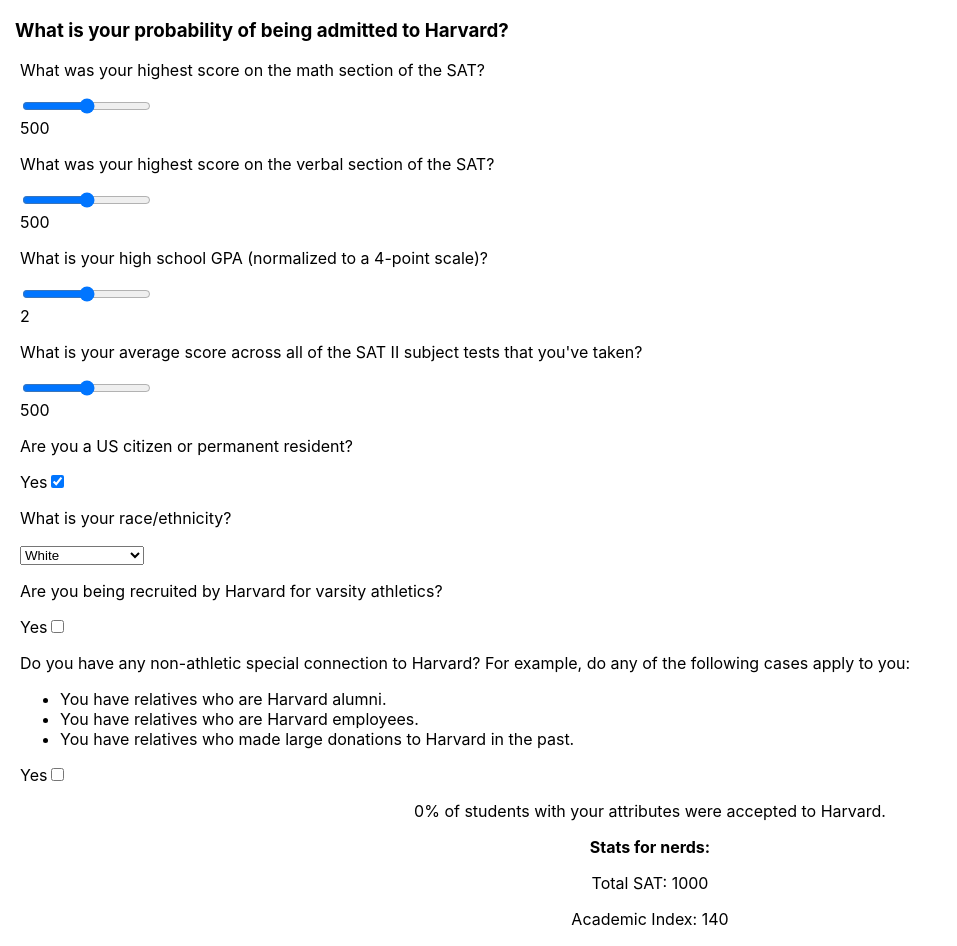
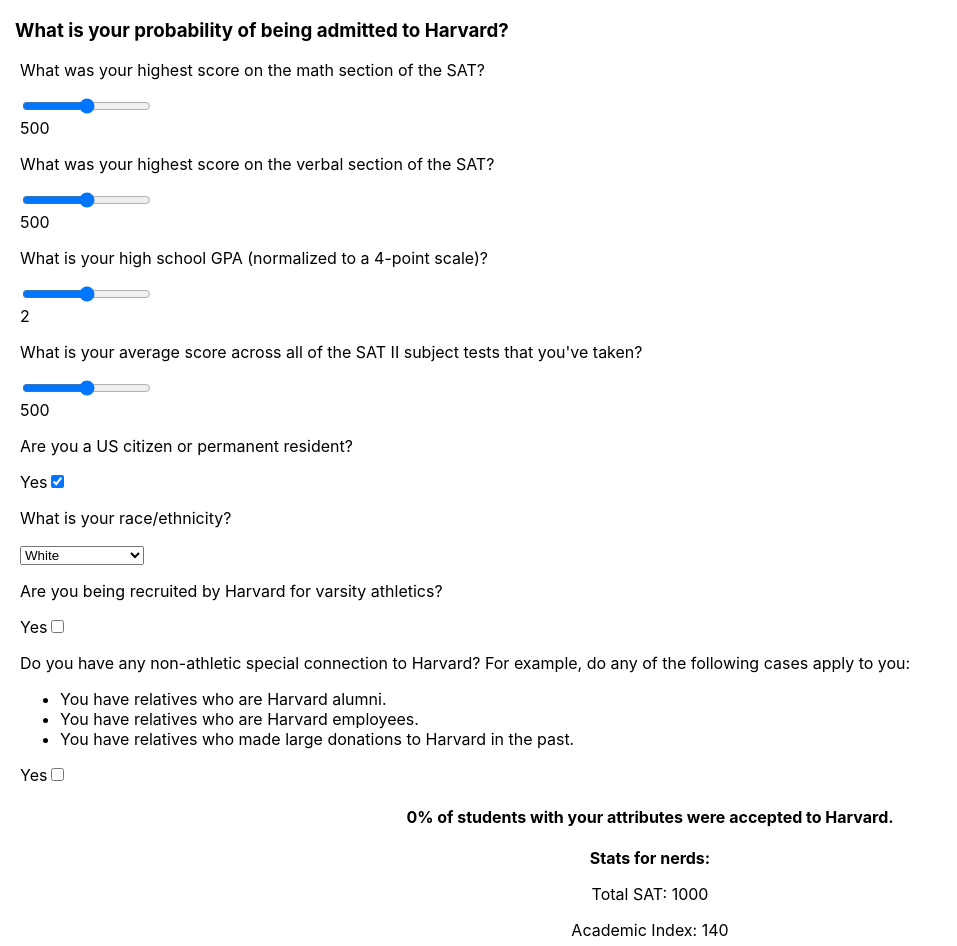
Before and after one commit to wkoury/harvard-admissions, a React (Create React App) app: page / in a window 1280 px wide. Shown: the top 946 px of the page, without its empty margins (0-957 px from the left). Built offline with nearby package versions, Linux system fonts and the light colour scheme.

Commit message:
Cosmetic changes

```diff
--- a/src/components/Probability.js
+++ b/src/components/Probability.js
@@ -102,7 +102,7 @@
     render(){
         return(
             <div className='probability'>
-                <p>{this.calculatePercentage()}</p>
+                <h4>{this.calculatePercentage()}</h4>
                 <p><b>Stats for nerds:</b></p>
                 <p>Total SAT: {+this.props.mathSAT + +this.props.verbalSAT}</p>
                 <p>Academic Index: {(+this.props.mathSAT + +this.props.verbalSAT)/20 + +this.props.GPA*20 + +this.props.subjectSAT/10}</p>
```
Also changed, not shown: 2 other files (tests, documents, lock files or other folders).
